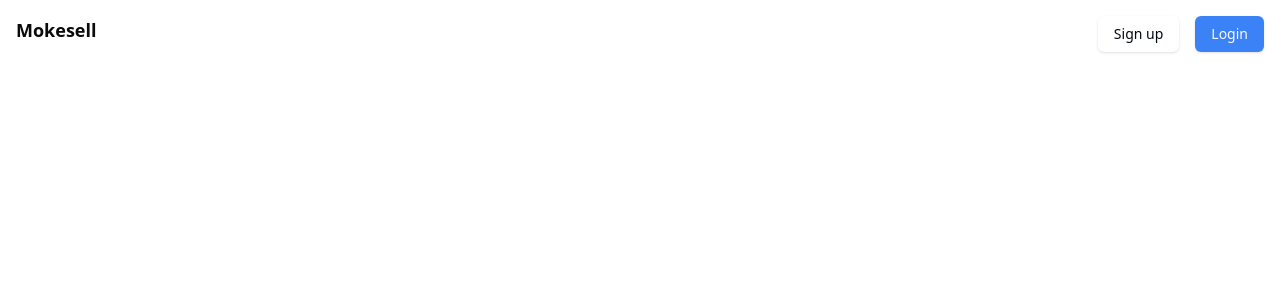
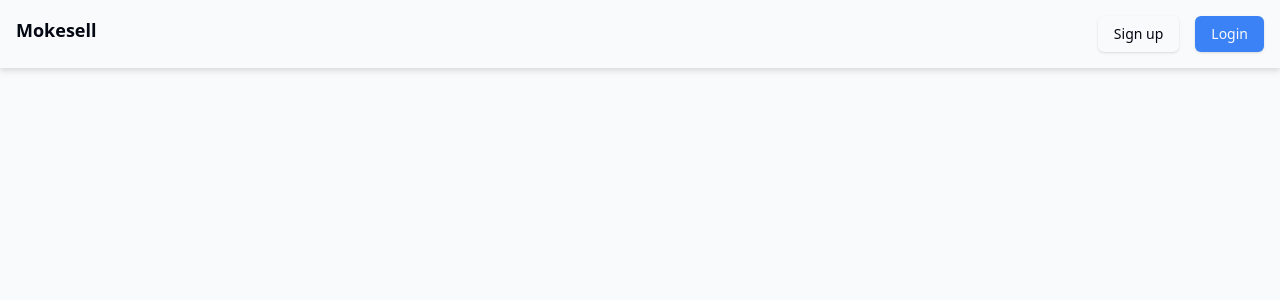
Before and after one commit to provsalt/mokesell, a Next.js app: page / in a window 1280 px wide. Shown: the top 300 px of the page. Built offline with nearby package versions, Linux system fonts and the light colour scheme.

Commit message:
fix: Fix colours TODO: Implement prefer colour and change mode

```diff
--- a/app/layout.tsx
+++ b/app/layout.tsx
@@ -14,11 +14,13 @@ export default function RootLayout({
 }>) {
   return (
     <html lang="en">
-      <body className="dark:bg-gray-950 dark:text-gray-50 flex flex-col min-h-screen"
+      <body className="flex flex-col min-h-screen"
       >
          <UserProvider>
-           <Navbar/>
-           <main className="flex flex-1">
+           <div className="sticky top-0 z-40 dark:bg-gray-950 dark:text-gray-50 bg-gray-50 text-gray-950 drop-shadow-md">
+             <Navbar/>
+           </div>
+           <main className="flex flex-1 dark:bg-gray-950 dark:text-gray-50 bg-gray-50 text-gray-950 ">
              {children}
            </main>
          </UserProvider>
```
